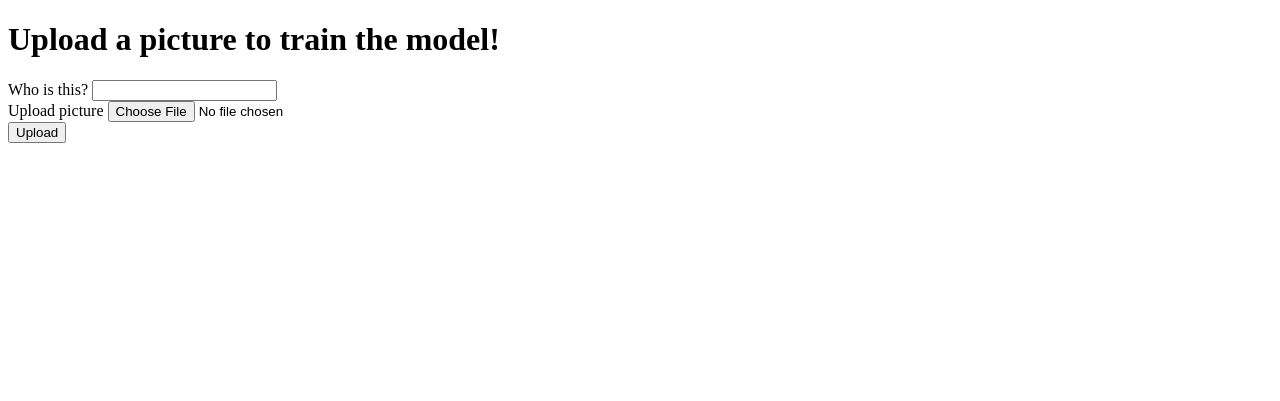
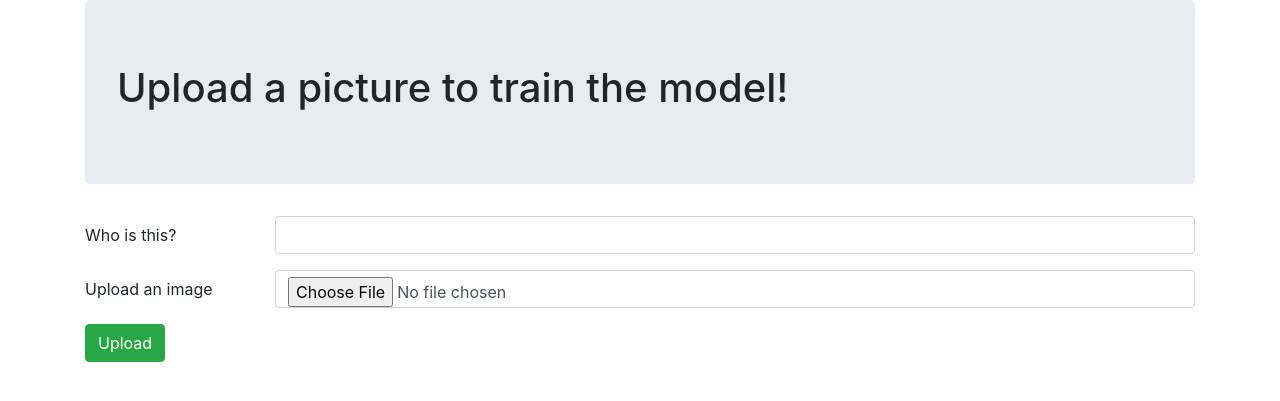
Before and after one commit to GeekTrainer/face-api-workshop, a Flask app: page /train in a window 1280 px wide. Shown: the top 401 px of the page. Run offline with Flask 2, Linux system fonts and the light colour scheme; some libraries are stand-ins or nearby versions.

Commit message:
Made it prettier

```diff
--- a/app.py
+++ b/app.py
@@ -23,8 +23,10 @@ def train():
 
     # Look to see if the name already exists
     # If not create it
-    person = next(p for p in people if p.name.lower() == name.lower())
+    operation = "Updated"
+    person = next((p for p in people if p.name.lower() == name.lower()), None)
     if not person:
+        operation = "Created"
         person = face_client.person_group_person.create(group_id, name)
 
     # Add the picture to the person
@@ -32,7 +34,7 @@ def train():
 
     # Train the model
     face_client.person_group.train(group_id)
-    return 'uploaded picture successfully!!'
+    return render_template('train.html', message="{} {}".format(operation, name))
 
 @app.route('/detect', methods=['GET', 'POST'])
 def detect():
@@ -53,11 +55,17 @@ def detect():
     names = []
     for result in results:
         # Find the top candidate for each possible face
-        top_candidate = sorted(result.candidates, key=lambda c: c.confidence, reverse=True)[0]
-        # See who the person is
-        person = face_client.person_group_person.get('build', top_candidate.person_id)
-        if top_candidate.confidence > .8:
-            names.append('I see ' + person.name)
-        else:
-            names.append('I think I see ' + person.name)
-    return render_template('detect.html', names=names)
+        candidates = sorted(result.candidates, key=lambda c: c.confidence, reverse=True)
+        # Was anyone recognized?
+        if len(candidates) > 0:
+            top_candidate = candidates[0]
+            # See who the person is
+            person = face_client.person_group_person.get('build', top_candidate.person_id)
+            if top_candidate.confidence > .8:
+                names.append('I see ' + person.name)
+            else:
+                names.append('I think I see ' + person.name)
+    if len(names) > 0:
+        return render_template('detect.html', names=names)
+    else:
+        return render_template('detect.html', message="Sorry, nobody looks familiar")
--- a/templates/train.html
+++ b/templates/train.html
@@ -4,21 +4,46 @@
 
 <head>
     <title>Train the model</title>
+    <link rel="stylesheet" href="https://stackpath.bootstrapcdn.com/bootstrap/4.3.1/css/bootstrap.min.css">
+    <meta name="viewport" content="width=device-width, initial-scale=1, shrink-to-fit=no">
 </head>
 
 <body>
-    <h1>Upload a picture to train the model!</h1>
-    <form method=post enctype=multipart/form-data>
-        <div>
-            <label>Who is this?</label>
-            <input type="text" name="name" />
-        </div>
-        <div>
-            <label>Upload picture</label>
-            <input name="file" type="file" />
-        </div>
-        <div>
-            <button type="submit">Upload</button>
-        </div>
-    </form>
+    <article class="container">
+        {% if message %}
+        <section class="alert alert-success" role="alert">
+            <h4 class="alert-header">{{message}}</h4>
+        </section>
+        {% endif %}
+        <section class="jumbotron">
+            <h1>Upload a picture to train the model!</h1>
+        </section>
+        <form method=post enctype=multipart/form-data> <section class="form-group row">
+            <label class="col-sm-2 col-form-label">Who is this?</label>
+            <section class="col-sm-10">
+                <input type="text" class="form-control" name="name" />
+            </section>
+            </section>
+            <section class="form-group row">
+                <label class="col-sm-2 col-form-label">Upload an image</label>
+                <section class="col-sm-10">
+                    <input type="file" class="form-control" name="file" />
+                </section>
+            </section>
+            <section class="form-group row">
+                <section class="col-sm-12">
+                    <button type="submit" class="btn btn-success">Upload</button>
+                </section>
+            </section>
+        </form>
+    </article>
+    <script src="https://code.jquery.com/jquery-3.3.1.slim.min.js"
+        integrity="sha384-q8i/X+965DzO0rT7abK41JStQIAqVgRVzpbzo5smXKp4YfRvH+8abtTE1Pi6jizo" crossorigin="anonymous">
+    </script>
+    <script src="https://cdnjs.cloudflare.com/ajax/libs/popper.js/1.14.7/umd/popper.min.js"
+        integrity="sha384-UO2eT0CpHqdSJQ6hJty5KVphtPhzWj9WO1clHTMGa3JDZwrnQq4sF86dIHNDz0W1" crossorigin="anonymous">
+    </script>
+    <script src="https://stackpath.bootstrapcdn.com/bootstrap/4.3.1/js/bootstrap.min.js"
+        integrity="sha384-JjSmVgyd0p3pXB1rRibZUAYoIIy6OrQ6VrjIEaFf/nJGzIxFDsf4x0xIM+B07jRM" crossorigin="anonymous">
+    </script>
 </body>
```
Also changed, not shown: templates/detect.html (+44 -15 lines).
